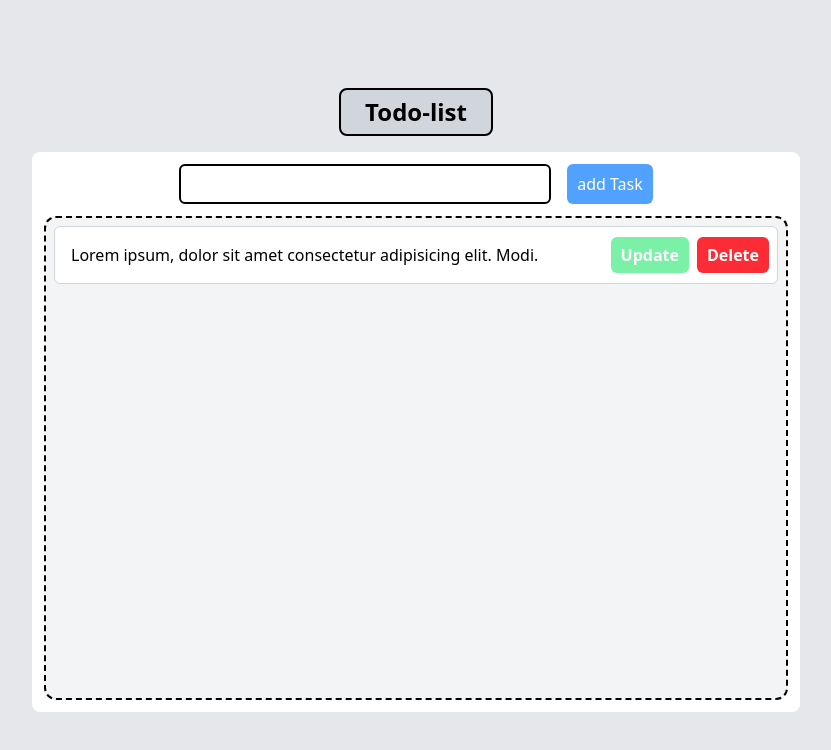
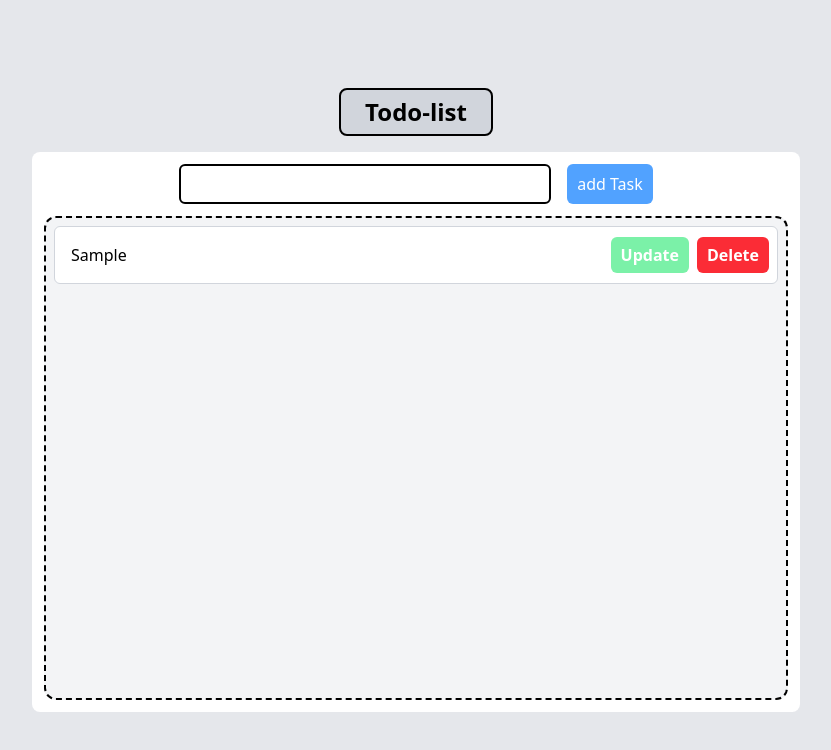
Before and after one commit to swaru1/todo-list-contextapi, a React (Vite) app: page / in a window 1280 px wide. Both pictures are taken after typing "Sample" into the empty fields and a click on the input "add Task". Shown: the top 750 px of the page, without its empty margins (224-1055 px from the left). Built offline with nearby package versions, Linux system fonts and the light colour scheme.

Commit message:
Handle Delete

```diff
--- a/src/components/List.jsx
+++ b/src/components/List.jsx
@@ -1,18 +1,30 @@
+import { useContext } from "react";
+import { TaskContext } from "../context/Context";
 
-const List = () => {
+const List = ({elem}) => {
 
+  let {allTasks, setAllTasks} = useContext(TaskContext)
+
+  const handleDelete = ()=> {
+
+    let filterArr = allTasks.filter((val) => val.id !== elem.id);
+    localStorage.setItem("tasks", JSON.stringify(filterArr));
+    setAllTasks(filterArr);
+
+    console.log("deleted:", elem.task );
+  }
 
 
   return (
     <div className="bg-white border border-gray-300 rounded-md p-2 flex gap-6 items-center justify-between">
       <p className="w-full p-2">
-        Lorem ipsum, dolor sit amet consectetur adipisicing elit. Modi.
+        {elem.task}
       </p>
       <div className="controls flex gap-2 *:rounded-md">
         <button  className="py-1.5 px-2.5 bg-green-300 text-white font-semibold cursor-pointer active:scale-95 hover:bg-green-400">
           Update
         </button>
-        <button  className="py-1.5 px-2.5 bg-red-500 text-white font-semibold cursor-pointer active:scale-95 hover:bg-red-600">
+        <button onClick={handleDelete}  className="py-1.5 px-2.5 bg-red-500 text-white font-semibold cursor-pointer active:scale-95 hover:bg-red-600">
           Delete
         </button>
       </div>
```
